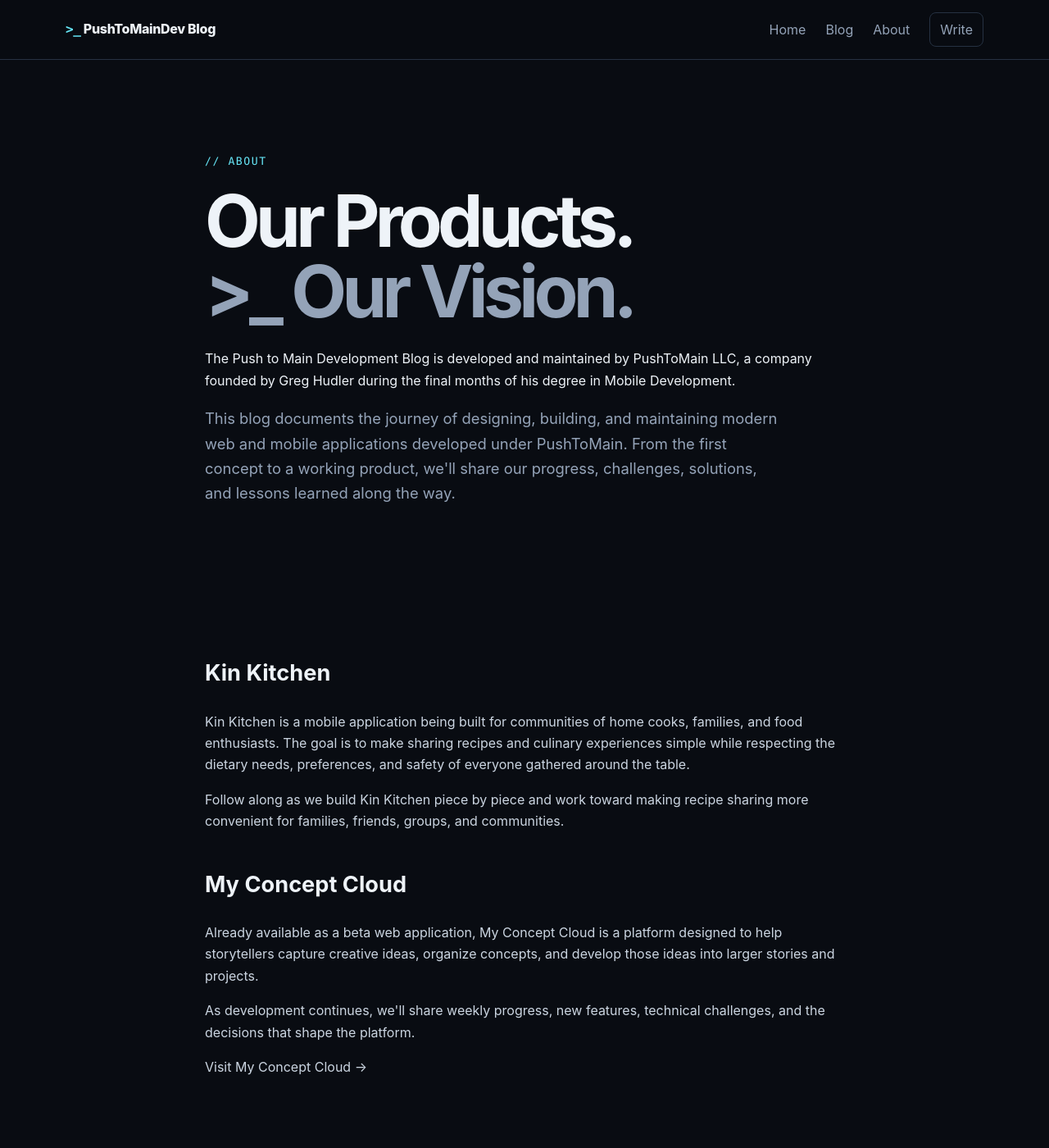
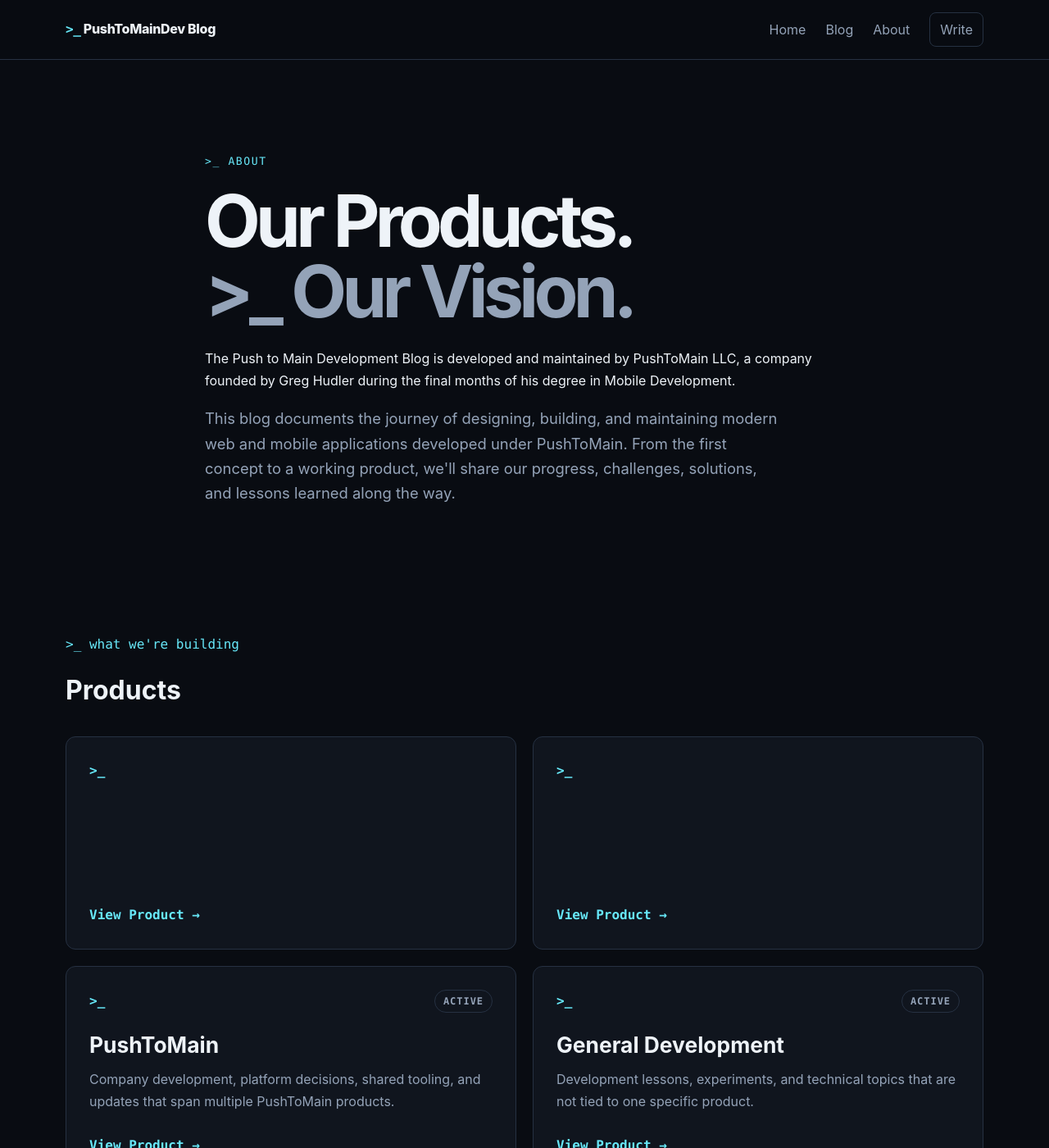
Before and after one commit to PushToMainDev/development-blog, a Jekyll site: the page built from about.html, in a window 1280 px wide and 1400 px high. Shown: the whole window at 82% size. Built offline with Jekyll 4.4.1, drawn with Linux system fonts in a browser that asks for light colours.

Commit message:
about page restructure

```diff
--- a/about.html
+++ b/about.html
@@ -3,8 +3,10 @@ layout: default
 title: About
 permalink: /about/
 ---
+
 <section class="page-hero shell narrow">
-  <p class="eyebrow">// about</p>
+  <p class="eyebrow">&gt;_ about</p>
+
   <h1 class="hero-title">
     Our Products.<br>
     <span>&gt;_ Our Vision.</span>
@@ -25,41 +27,60 @@ permalink: /about/
 </section>
 
 
-<section class="shell narrow prose section">
+<section class="shell section">
 
-  <h2>Kin Kitchen</h2>
+  <div class="section-head">
+    <div>
+      <p class="section-label">&gt;_ what we're building</p>
+      <h2>Products</h2>
+    </div>
+  </div>
+
+
+  <div class="product-grid">
+
+    {% assign sorted_products = site.products | sort: "order" %}
+
+    {% for product in sorted_products %}
+
+      <a
+        class="product-card"
+        href="{{ product.url | relative_url }}"
+      >
+
+        <div class="product-card-top">
+
+          <span class="product-prompt">
+            &gt;_
+          </span>
+
+          {% if product.status %}
+            <span class="product-status">
+              {{ product.status }}
+            </span>
+          {% endif %}
+
+        </div>
+
+
+        <h3>
+          {{ product.title }}
+        </h3>
+
 
         <p>
-    Kin Kitchen is a mobile application being built for communities of home
-    cooks, families, and food enthusiasts. The goal is to make sharing recipes
-    and culinary experiences simple while respecting the dietary needs,
-    preferences, and safety of everyone gathered around the table.
-  </p>
-
-  <p>
-    Follow along as we build Kin Kitchen piece by piece and work toward making
-    recipe sharing more convenient for families, friends, groups, and
-    communities.
+          {{ product.description }}
         </p>
 
 
-  <h2>My Concept Cloud</h2>
+        <span class="product-card-link">
+          View Product →
+        </span>
 
-  <p>
-    Already available as a beta web application, My Concept Cloud is a
-    platform designed to help storytellers capture creative ideas, organize
-    concepts, and develop those ideas into larger stories and projects.
-  </p>
+      </a>
 
-  <p>
-    As development continues, we'll share weekly progress, new features,
-    technical challenges, and the decisions that shape the platform.
-  </p>
+    {% endfor %}
 
-  <p>
-    <a href="https://myconcept.cloud/" target="_blank" rel="noopener noreferrer">
-      Visit My Concept Cloud →
-    </a>
-  </p>
+  </div>
 
 </section>
--- a/assets/css/style.css
+++ b/assets/css/style.css
@@ -254,3 +254,100 @@ nav a:hover { color: var(--text); }
 
   object-fit: contain;
 }
+
+/* Product tiles */
+
+.product-grid {
+  display: grid;
+  grid-template-columns: repeat(2, minmax(0, 1fr));
+  gap: 20px;
+}
+
+.product-card {
+  display: flex;
+  flex-direction: column;
+
+  min-height: 260px;
+
+  padding: 28px;
+
+  background: var(--panel);
+
+  border: 1px solid var(--line);
+  border-radius: 12px;
+
+  transition:
+    border-color .2s ease,
+    background-color .2s ease,
+    transform .2s ease;
+}
+
+.product-card:hover {
+  border-color: var(--accent);
+  background: var(--panel2);
+
+  transform: translateY(-3px);
+}
+
+.product-card-top {
+  display: flex;
+  align-items: center;
+  justify-content: space-between;
+
+  gap: 16px;
+
+  margin-bottom: 24px;
+}
+
+.product-prompt {
+  color: var(--accent);
+
+  font-family:
+    ui-monospace,
+    SFMono-Regular,
+    Menlo,
+    monospace;
+
+  font-weight: 700;
+}
+
+.product-card h3 {
+  margin: 0 0 12px;
+
+  font-size: 1.65rem;
+  line-height: 1.2;
+}
+
+.product-card p {
+  margin: 0 0 28px;
+
+  color: var(--muted);
+}
+
+.product-card-link {
+  margin-top: auto;
+
+  color: var(--accent);
+
+  font-family:
+    ui-monospace,
+    SFMono-Regular,
+    Menlo,
+    monospace;
+
+  font-weight: 700;
+}
+
+
+/* Product tiles on mobile */
+
+@media (max-width: 760px) {
+
+  .product-grid {
+    grid-template-columns: 1fr;
+  }
+
+  .product-card {
+    min-height: auto;
+  }
+}
```
Also changed, not shown: _products/kin-kitchen.md (+3 -1 lines), _products/my-concept-cloud.md (+3 -1 lines). Lines whose indentation alone changed are shown as unchanged.
